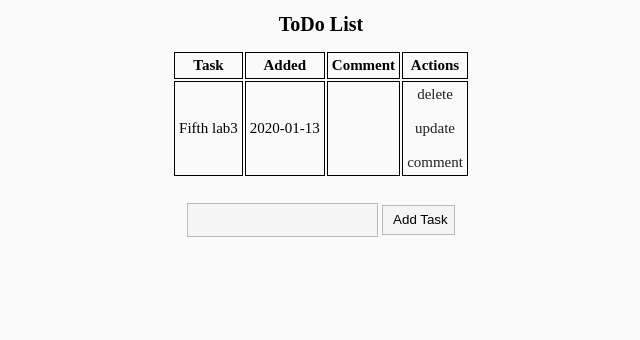
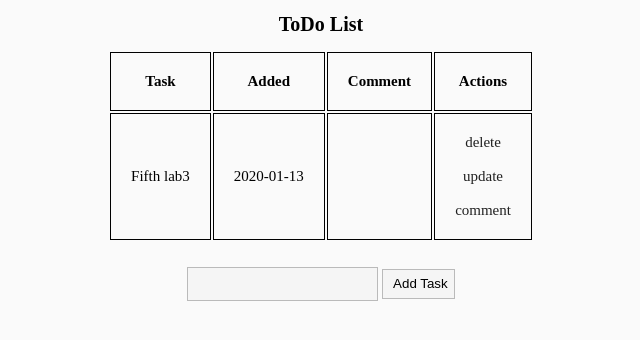
Before and after one commit to ValentinaYun/Clouds, a Flask app: page / in a window 1280 px wide. Shown: the top 340 px of the page, without its empty margins (319-959 px from the left). Run offline with Flask 2, Linux system fonts and the light colour scheme; data comes from the database, SQL or seed files in the repository.

Commit message:
Update main.css

```diff
--- a/static/css/main.css
+++ b/static/css/main.css
@@ -13,7 +13,7 @@ table {
     margin-bottom: 25px;
 }
 td, th {
-    padding: 4px;
+    padding: 20px;
     border: 1px solid black;
 }
 
@@ -29,7 +29,7 @@ a :hover{
     color: #007eff;
 }
 
-input{
+input {
     height: 30px;
     background-color: #f5f5f5;
     border: 1px solid #bababa;
@@ -45,3 +45,7 @@ input:active{
     -ms-box-shadow: 0 0 2px 0 #e0e0e0;
     -o-box-shadow: 0 0 2px 0 #e0e0e0;
 }
+
+tr{
+    border-bottom: 1px solid #44c3c3;
+}
```
Lines whose indentation alone changed are shown as unchanged.
